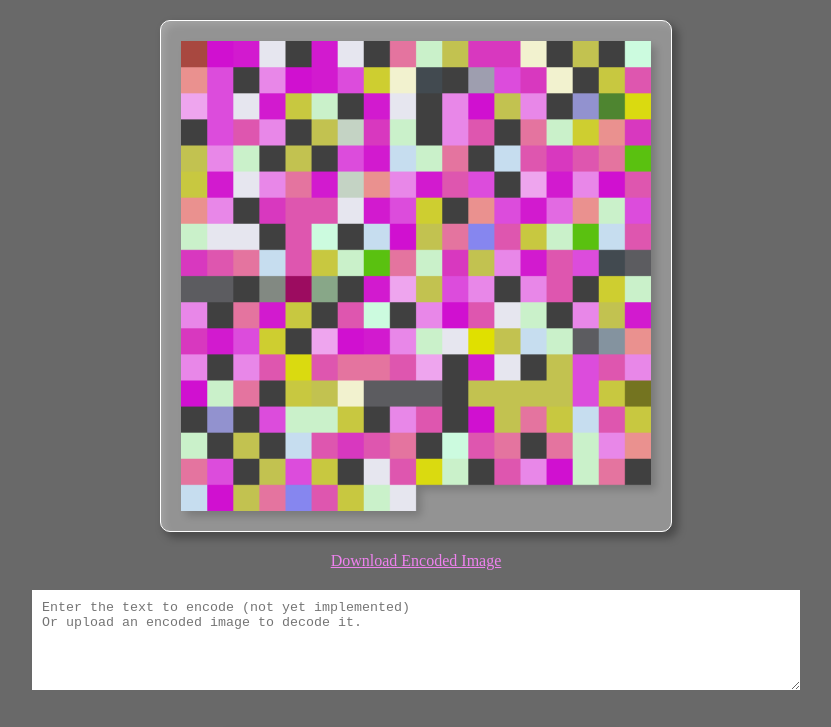
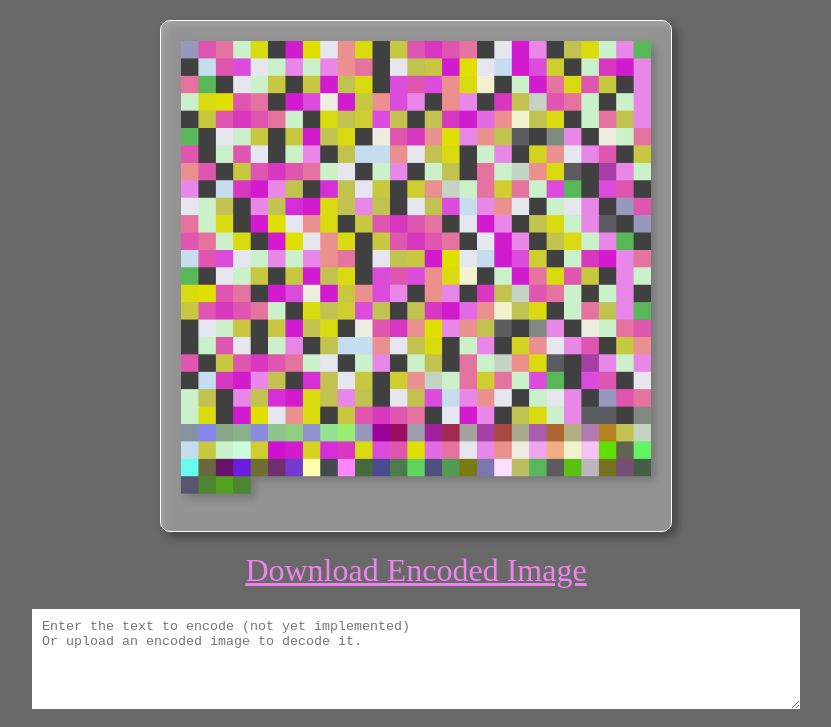
Before and after one commit to BarbWire-1/StringColorEncoding, a plain HTML site: page index.html in a window 1280 px wide. Shown: the top 727 px of the page, without its empty margins (224-1055 px from the left). Drawn offline with Linux system fonts and the light colour scheme.

Commit message:
displaying uploaded img

```diff
--- a/ImageEncoder.js
+++ b/ImageEncoder.js
@@ -154,6 +154,8 @@ export default class ImageEncoder {
         const uploadedContext = uploaded.getContext("2d");
         uploadedContext.drawImage(img, 0, 0, img.width, img.height);
         const decodedText = this.decodeImage(uploaded);
+        this.context.clearRect(0,0,this.canvas.width, this.canvas.height )
+        this.context.drawImage(img, 0, 0, this.canvas.width, this.canvas.height )
         document.getElementById("output").innerText = decodedText;
     }
 
--- a/index.js
+++ b/index.js
@@ -8,7 +8,7 @@ let str =
 	"Lorem ipsum dolor sit amet, consetetur sadipscing elitr, sed diam nonumy eirmod tempor invidunt ut labore et dolore magna aliquyam erat, sed diam voluptua. At vero eos et accusam et justo duo dolores et ea rebum. Stet clita kasd gubergren, no sea takimata sanctus est Lorem ipsum dolor sit amet. Lorem ipsum dolor sit amet, consetetur sadipscing elitr, sed diam nonumy eirmod tempor invidunt ut labore et dolore magna aliquyam erat, sed diam voluptua. At vero eos et accusam et justo duo dolores et ea rebum. Stet clita kasd gubergren, no sea takimata sanctus est Lorem ipsum dolor sit amet.. ABCDEFGHIJKLMNOPQRSTUVWXYZabcdefghijklmnopqrstuvwxyz0123456789ß!§$%&/()=?°^,.-_:;#+'*'";
 
 //str = `ABCDEFGHIJKLMNOPQRSTUVWXYZabcdefghijklmnopqrstuvwxyz0123456789ßA .,; --_`;
-str = `This is really a fun thingy! Only downside is that I'm not able to regulate a nicer color-distribution without loosing uniqueness of charCode-colorcode-relation!... AND iwant to get rid of those tailing whitespace.But tomorrow is another day... aaaand: I need to hardcode a color for return and some other charCodes`;
+//str = `This is really a fun thingy! Only downside is that I'm not able to regulate a nicer color-distribution without loosing uniqueness of charCode-colorcode-relation!... AND iwant to get rid of those tailing whitespace.But tomorrow is another day... aaaand: I need to hardcode a color for return and some other charCodes`;
 
 // crashed the implementation of colorKey for decoding :(
 
@@ -135,7 +135,7 @@ test.encodeStringToImage(str)
 
 // TODO add listeners for str, colorKey, pxSize
 //test.colorKey = 8
-test.encodeStringToImage(str)
+//test.encodeStringToImage(str)
 // test.decodeImage(test.canvas)
 
 //test.pxSize = 30
@@ -156,7 +156,6 @@ imageInput.addEventListener("change", (event) => {
 		reader.onload = (e) => {
 			const img = new Image();
 			img.src = e.target.result;
-            //document.body.append(img)
 			img.onload = () => {
 				test.decodeUploadedImage(img)
 			};
@@ -169,5 +168,3 @@ imageInput.addEventListener("change", (event) => {
 		label.innerText = "Upload Encrypted Image";
 	}, 3000);
 });
-
-//encodeStringToImage(str);
--- a/style.css
+++ b/style.css
@@ -24,6 +24,9 @@ body {
 	border-radius: 10px;
 
 	filter: drop-shadow(5px 5px 4px rgba(0, 0, 0, 0.7));
+}
+#testCanvas {
+    height: max(40vw, 400px);
 }
 #navigation {
 	position: relative;
@@ -84,6 +87,6 @@ button:hover {
 	/* interesting: only works on id */
 	width: fit-content;
 }
-link {
+a {
     font-size: 2em;
 }
```
Also changed, not shown: index.html (+1 -0 lines).
